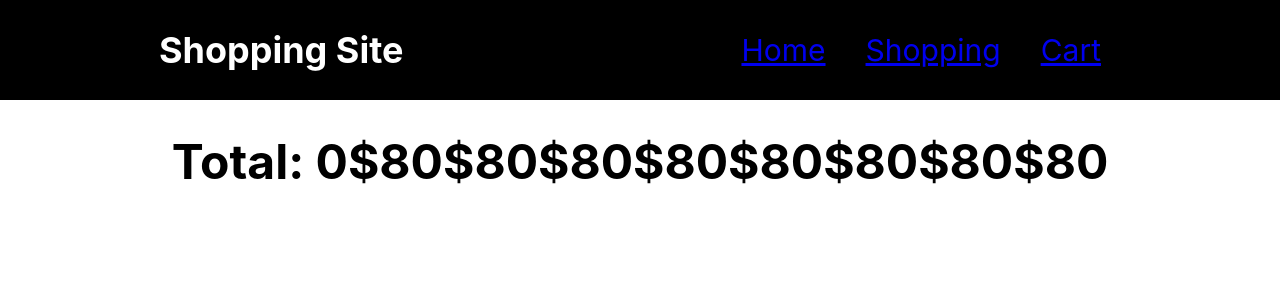
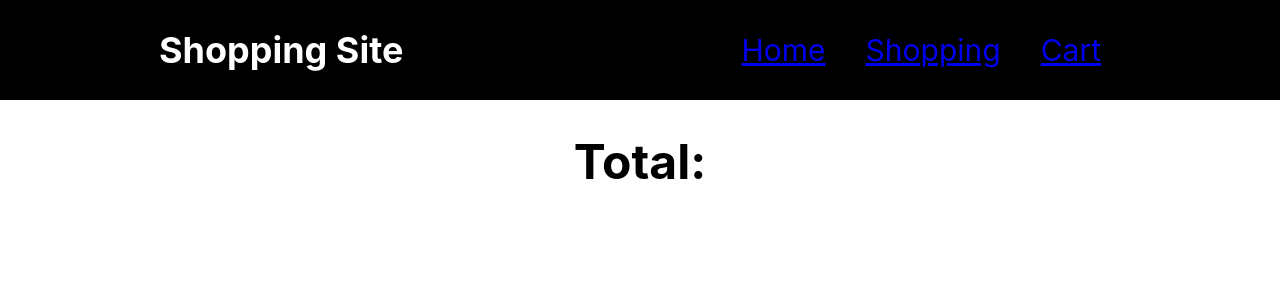
Before and after one commit to DanielMitchell444/Shopping-Cart, a React (Create React App) app: page /cart in a window 1280 px wide. Shown: the top 300 px of the page. Built offline with nearby package versions, Linux system fonts and the light colour scheme.

Commit message:
initial commit

```diff
--- a/src/Component/Cart.js
+++ b/src/Component/Cart.js
@@ -17,11 +17,9 @@ const Cart = (props) => {
    const [total, setTotal] = useState(0)
 
    const addTotal = () => {
-    let initialValue = 0;
     let prices= data.map(item => +item.price.slice(1));
-    total = data.reduce((accumulator, current) => accumulator + current.price, initialValue);
-    setTotal(total)
-    console.log(total);
+    const total = prices.reduce((accumulator, current) => accumulator + current.price, initialValue);
+    setTotal(total);
    }
 
 
@@ -42,7 +40,7 @@ const Cart = (props) => {
    })}
     </div>
     <div>
-   <h1>Total: {data.reduce((accumulator, current) => accumulator + current.price, initialValue)}</h1>
+   <h1>Total: {() => addTotal()}</h1>
    </div>
     </div>
  )
```
